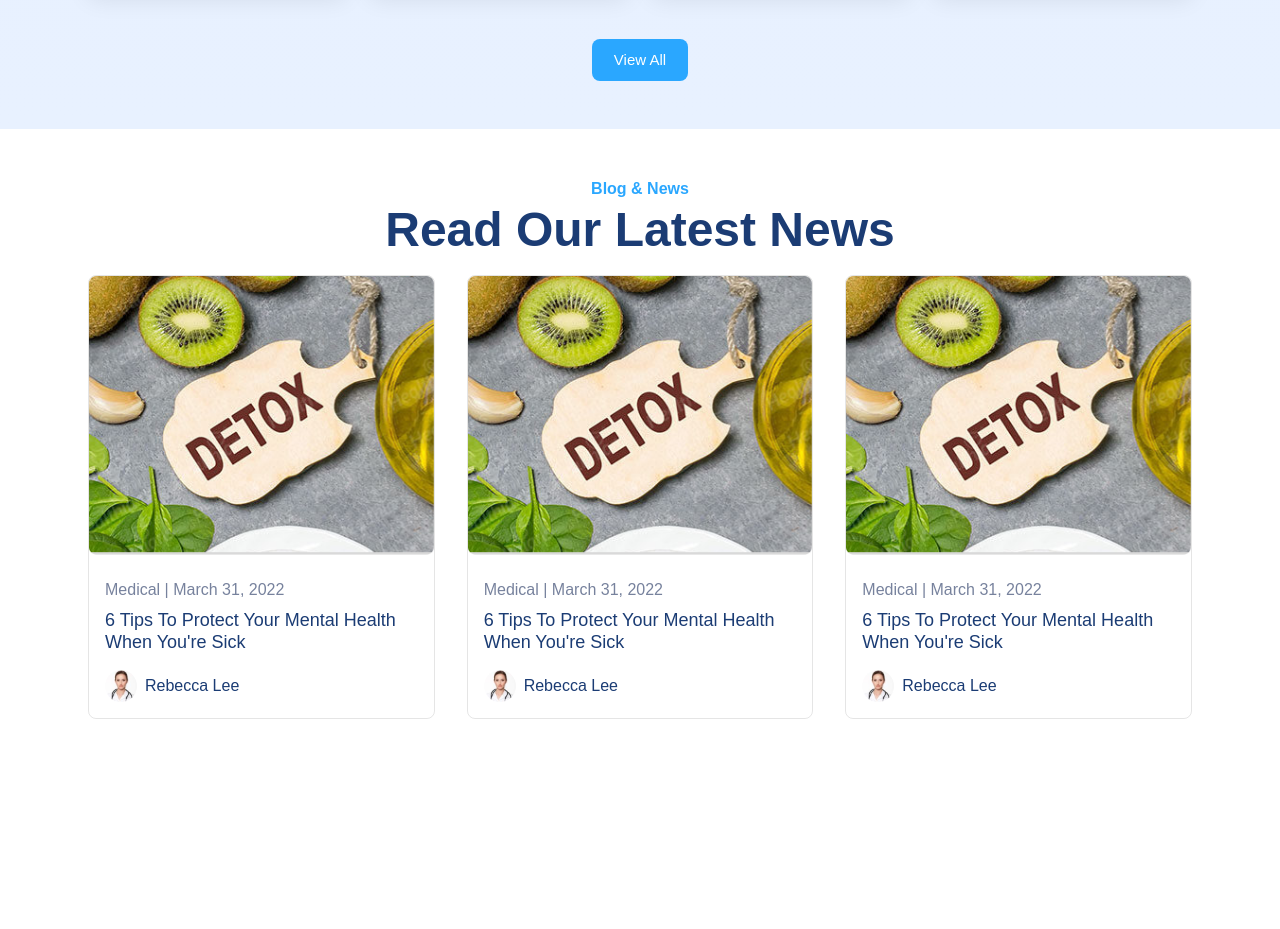
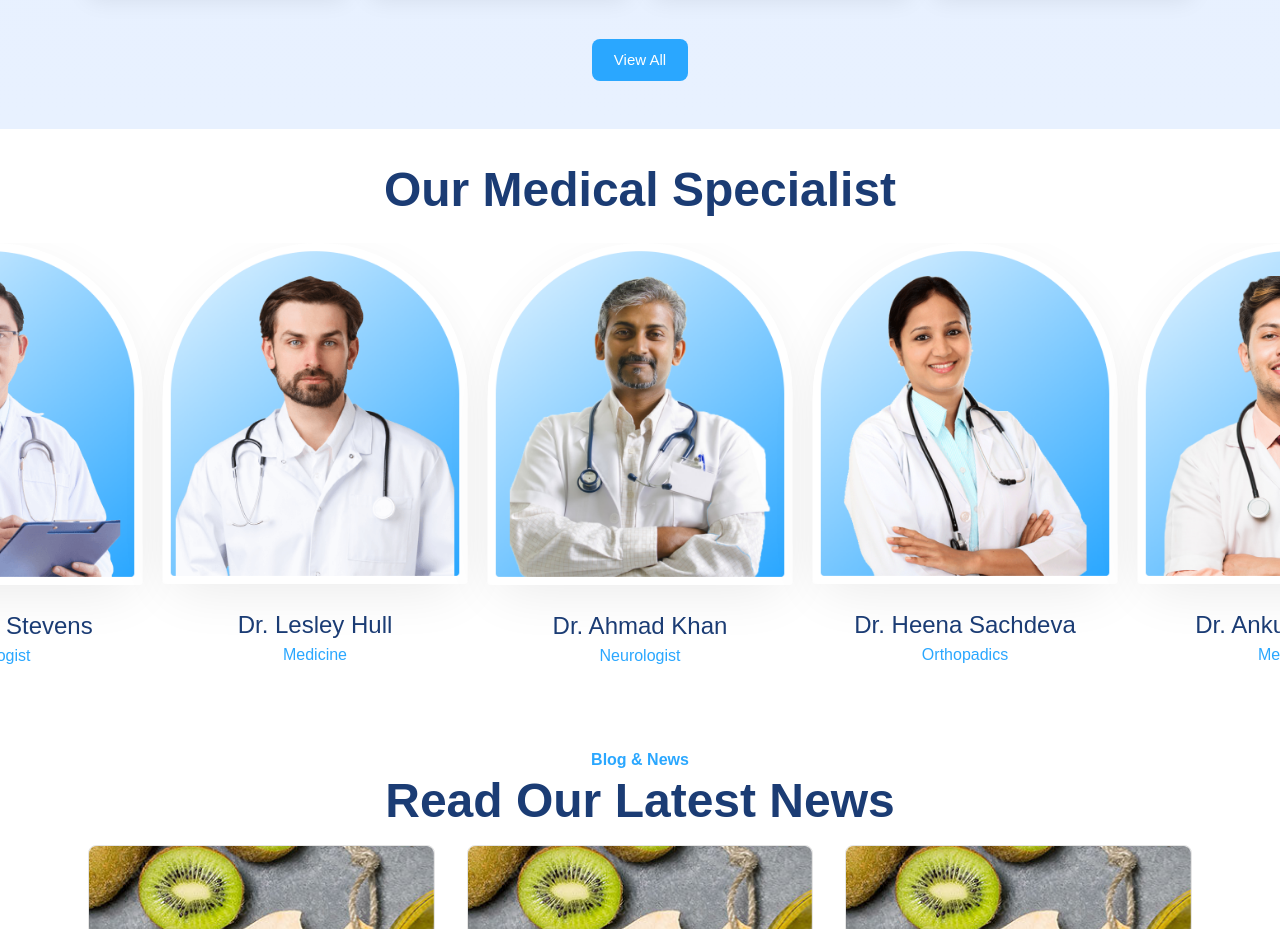
Before and after one commit to RoopaRI/medify-responsive-app, a React (Create React App) app: page / in a window 1280 px wide. Shown: the part 1840-2769 px from the top of the page. Before the commit the page ends 2607 px from the top, so only its background shows below. Built offline with nearby package versions, Linux system fonts and the light colour scheme.

Commit message:
SwiperSlide for the Specialist section

```diff
--- a/src/Home/Home.jsx
+++ b/src/Home/Home.jsx
@@ -4,7 +4,8 @@
 import HeroServices from "../components/HeroServices/HeroServices";
 import Offers from "../components/Sections/Offers/Offers";
 import Specialization from "../components/Sections/Specialization/Specialization";
-import Blogs from "../components/Sections/Blogs/Blogs"
+import Specialists from "../components/Sections/Specialists/Specialists";
+import Blogs from "../components/Sections/Blogs/Blogs";
 
 export default function Home() {
     return (
@@ -38,6 +39,8 @@
 
       <Specialization />
 
+      <Specialists />
+
       <Blogs />
 
     </Box>
--- /dev/null
+++ b/src/components/Sections/Specialists/SpecialistCard.jsx
@@ -0,0 +1,28 @@
+import { Box, Typography } from "@mui/material";
+
+export default function SpecialistCard({ img, title, designation }) {
+    return (
+        <Box textAlign='center'>
+            <Box
+                component='img'
+                src={img}
+                width={1}
+                sx={{ boxShadow: '0 15px 55px -10px rgba(0,0,0,0.09)', borderRadius: '250px 240px 4px 4px' }}
+                mb={2}
+            />
+            <Typography
+                fontSize={{ xs: 16, md: 24 }}
+                color='#1B3C74'
+            >
+                {title}
+            </Typography>
+            <Typography
+                fontSize={{ xs: 14, md: 16 }}
+                fontWeight={500}
+                color='primary.main'
+            >
+                {designation}
+            </Typography>
+        </Box>
+    )
+}
--- /dev/null
+++ b/src/components/Sections/Specialists/Specialists.jsx
@@ -0,0 +1,64 @@
+import { Box, Typography } from "@mui/material";
+import { Swiper, SwiperSlide } from "swiper/react";
+import 'swiper/css';
+import img1 from '../../../assets/lesley.png'
+import img2 from '../../../assets/ahmad.png'
+import img3 from '../../../assets/heena.png'
+import img4 from '../../../assets/ankur.png'
+import img5 from '../../../assets/ahmad-stevens.png'
+import SpecialistCard from './SpecialistCard'
+import { Autoplay, Pagination } from 'swiper/modules';
+
+export default function Specialists() {
+
+    const specialist_data = [
+        { img: img1, title: 'Dr. Lesley Hull', designation: 'Medicine' },
+        { img: img2, title: 'Dr. Ahmad Khan', designation: 'Neurologist' },
+        { img: img3, title: 'Dr. Heena Sachdeva', designation: 'Orthopadics' },
+        { img: img4, title: 'Dr. Ankur Sharma', designation: 'Medicine' },
+        { img: img5, title: 'Dr. Ahmad Stevens', designation: 'Neurologist' },
+        { img: img1, title: 'Dr. Lesley Hull', designation: 'Medicine' },
+        { img: img2, title: 'Dr. Ahmad Khan', designation: 'Neurologist' },
+        { img: img3, title: 'Dr. Heena Sachdeva', designation: 'Orthopadics' },
+        { img: img4, title: 'Dr. Ankur Sharma', designation: 'Medicine' },
+        { img: img5, title: 'Dr. Ahmad Stevens', designation: 'Neurologist' }
+    ]
+
+    return (
+        <Box py={4} id="find-doctors">
+            <Typography variant="h2" textAlign='center' mb={3} px={2}>
+                Our Medical Specialist
+            </Typography>
+            <Swiper
+                slidesPerView={2}
+                spaceBetween={20}
+                loop={true}
+                centeredSlides={true}
+                autoplay={{
+                    delay: 3000,
+                    disableOnInteraction: false,
+                }}
+                modules={[Autoplay, Pagination]}
+                pagination={{
+                    clickable: true
+                }}
+                breakpoints={
+                    {
+                        767: {
+                            slidesPerView: 4
+                        }
+                    }
+                }
+            >
+                {specialist_data.map((doc, index) => (
+                    <SwiperSlide key={index}>
+                        <SpecialistCard
+                            img={doc.img}
+                            title={doc.title}
+                            designation={doc.designation} />
+                    </SwiperSlide>
+                ))}
+            </Swiper>
+        </Box>
+    )
+}
```
